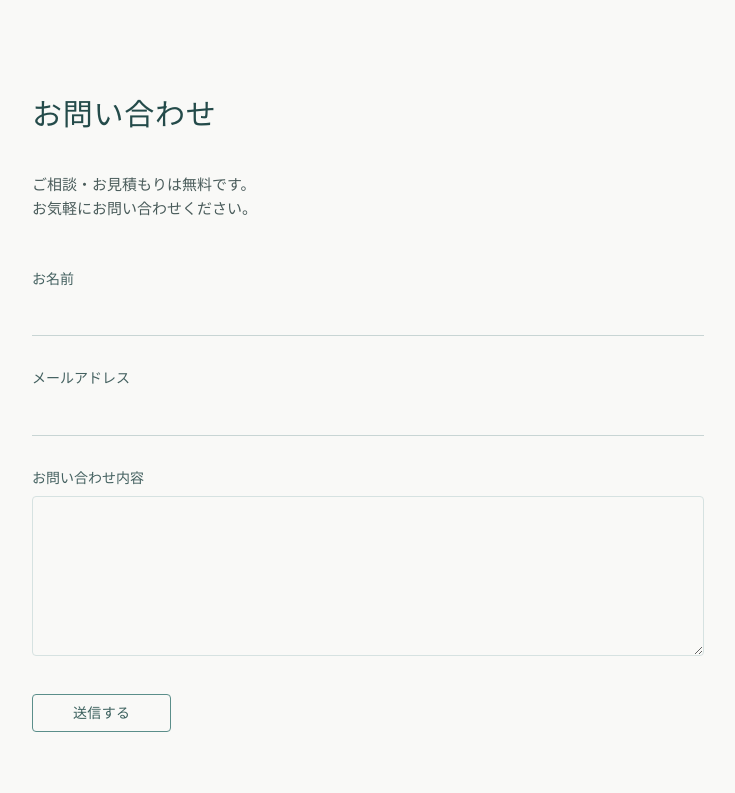
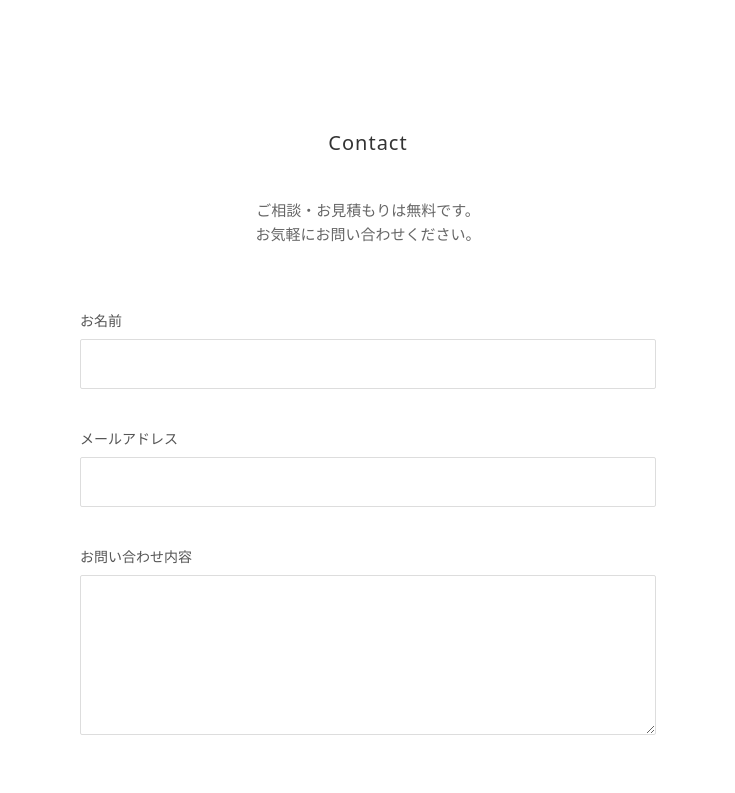
Before and after one commit to ikucha-portfolio/video-creator-portfolio-frontend, a React (Vite) app: page /contact in a window 1280 px wide. Shown: the top 793 px of the page, without its empty margins (272-1007 px from the left). Built offline with nearby package versions, Linux system fonts and the light colour scheme; a web font is replaced by a local one.

Commit message:
問い合わせフォームの書体変更

```diff
--- a/src/components/ContactForm.jsx
+++ b/src/components/ContactForm.jsx
@@ -1,109 +1,107 @@
-// src/components/ContactForm.jsx
-
 import { Link } from "react-router-dom";
 
 export default function ContactForm() {
   return (
-    <section className="min-h-screen bg-[#F9F9F7] text-[#244B4A] pt-24 pb-32 px-6">
-      <div className="max-w-2xl mx-auto">
+    <section className="min-h-screen bg-white text-[#333] pt-32 pb-32 px-6">
+      <div className="max-w-xl mx-auto">
 
-        {/* タイトル */}
-        <h1 className="text-3xl font-medium tracking-wide mb-10">
-          お問い合わせ
+        {/* 見出し */}
+        <h1 className="text-[20px] font-light tracking-wider mb-10 text-center" translate="no">
+          Contact
         </h1>
 
-        <p className="text-[15px] leading-relaxed text-[#4A5C5B] mb-12">
+        {/* 説明文 */}
+        <p className="text-[15px] leading-relaxed text-[#666] mb-16 text-center">
           ご相談・お見積もりは無料です。
           <br />
           お気軽にお問い合わせください。
         </p>
 
-        {/* ===== フォーム本体 ===== */}
+        {/* ===== フォーム ===== */}
         <form
           action="mailto:your-email@example.com"
           method="POST"
           encType="text/plain"
-          className="space-y-8"
+          className="space-y-10"
         >
           {/* 名前 */}
           <div>
-            <label className="block mb-2 text-sm text-[#446160]">
-              お名前
-            </label>
+            <label className="block mb-2 text-sm text-[#555]">お名前</label>
             <input
               type="text"
               name="name"
               required
               className="
-                w-full bg-transparent border-b border-[#C8D5D4]
-                focus:border-[#5B8E8A] focus:outline-none
-                py-2 text-[15px] transition-all
+                w-full px-3 py-3
+                border border-[#ddd]
+                focus:border-[#89C4E1]
+                outline-none
+                transition
+                rounded-sm
               "
             />
           </div>
 
-          {/* メール */}
+          {/* メールアドレス */}
           <div>
-            <label className="block mb-2 text-sm text-[#446160]">
-              メールアドレス
-            </label>
+            <label className="block mb-2 text-sm text-[#555]">メールアドレス</label>
             <input
               type="email"
               name="email"
               required
               className="
-                w-full bg-transparent border-b border-[#C8D5D4]
-                focus:border-[#5B8E8A] focus:outline-none
-                py-2 text-[15px] transition-all
+                w-full px-3 py-3
+                border border-[#ddd]
+                focus:border-[#89C4E1]
+                outline-none
+                transition
+                rounded-sm
               "
             />
           </div>
 
-          {/* 内容 */}
+          {/* メッセージ */}
           <div>
-            <label className="block mb-2 text-sm text-[#446160]">
-              お問い合わせ内容
-            </label>
+            <label className="block mb-2 text-sm text-[#555]">お問い合わせ内容</label>
             <textarea
               name="message"
               required
               className="
-                w-full bg-transparent border border-[#D6E2E1]
-                focus:border-[#5B8E8A] focus:outline-none
-                rounded-[4px]
-                min-h-[160px] p-3 text-[15px] transition-all
+                w-full px-3 py-3
+                border border-[#ddd]
+                focus:border-[#89C4E1]
+                outline-none
+                transition
+                min-h-[160px]
+                rounded-sm
               "
             ></textarea>
           </div>
 
-          {/* 送信ボタン（控えめ・ミニマル） */}
+          {/* ボタン（小さく・洗練・中央） */}
+          <div className="text-center pt-4" translate="no">
             <button
               type="submit"
               className="
-              mt-4
-              px-10 py-2
-              border border-[#5B8E8A]
-              text-[#3A5F5C]
-              rounded-[4px]
-              text-sm tracking-wide
-              hover:bg-[#5B8E8A]/10
-              transition-all
+                px-10 py-2.5
+                bg-[#89C4E1]
+                text-white
+                tracking-wide
+                transition
+                hover:opacity-90
+                rounded-none
+                inline-block
               "
             >
-            送信する
+              Send
             </button>
+          </div>
         </form>
 
         {/* ホームへ戻る */}
-        <div className="mt-14 text-center">
-          <Link
-            to="/"
-            className="
-              text-[#356A6A] text-sm tracking-wide
-              hover:underline underline-offset-4
-            "
-          >
-            ← ホームへ戻る
+        <div className="text-center mt-16">
+          <Link to="/" className="text-[#89C4E1] underline text-sm">
+            ホームへ戻る
           </Link>
         </div>
 
```
Lines whose indentation alone changed are shown as unchanged.
